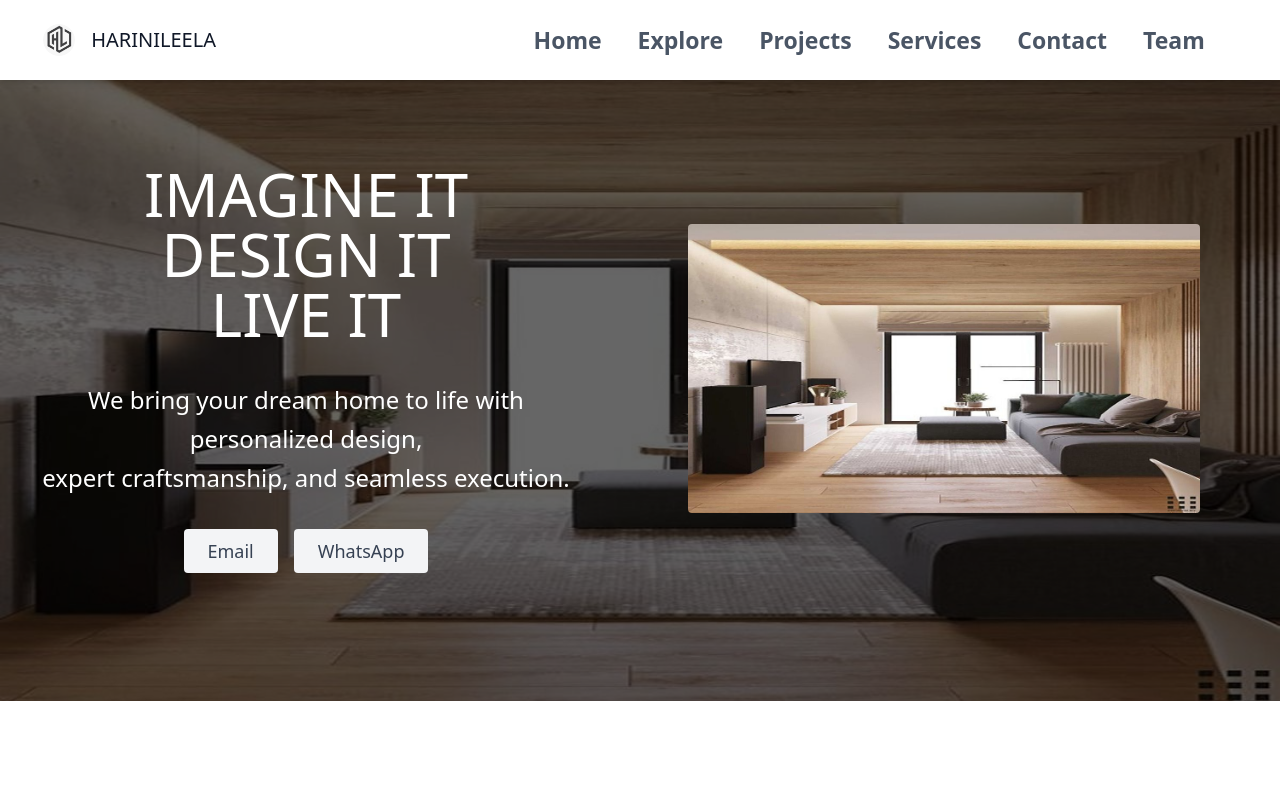
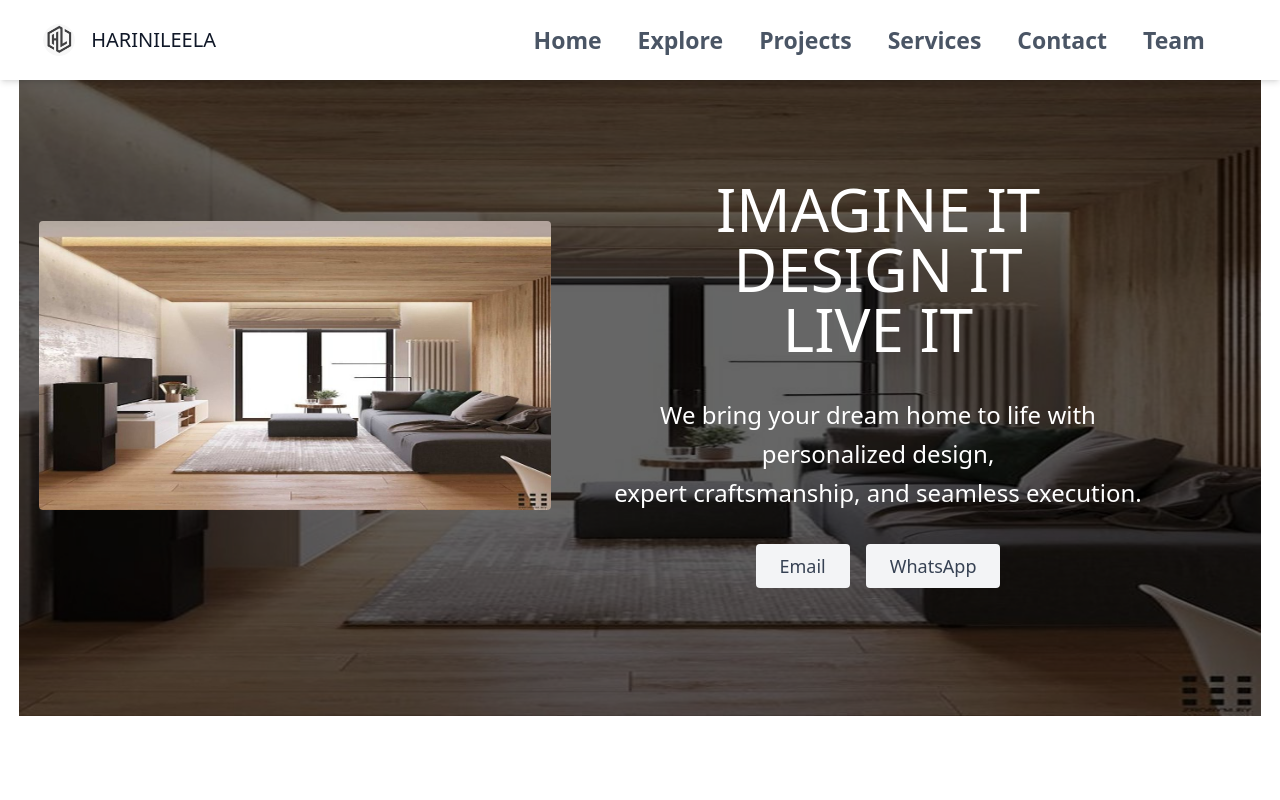
Before and after one commit to nkr1320/interiortesting1, a React (Vite) app: page / in a window 1280 px wide. Shown: the top 800 px of the page. Built offline with nearby package versions, Linux system fonts and the light colour scheme.

Commit message:
Update HeroSection.jsx
complete design changed

```diff
--- a/src/TailwindBlocks/Components/Pages/HeroSection.jsx
+++ b/src/TailwindBlocks/Components/Pages/HeroSection.jsx
@@ -5,16 +5,14 @@ import living from '../Pages/LIVING1.jpg';
 const HeroSection = () => {
   return (
     <>
-      <section id="HeroSection" className="text-gray-600 body-font">
+      <section id="HeroSection" className="text-gray-600 body-font lg:mb-10 mt-[15px] lg:w-[97%] lg:mx-auto">
+
         {/* Wrapper div with relative positioning and background image */}
-        <div
-          className="relative container mx-auto flex px-5 py-24 md:flex-row flex-col items-center"
-          style={{
-            backgroundImage: `url(${living})`,
-            backgroundSize: 'cover',
-            backgroundPosition: 'center',
-          }}
-        >
+        <div className="relative container mx-auto flex px-5 py-24 md:flex-row flex-col items-center" style={{ backgroundImage: `url(${living})`,  backgroundSize: 'cover',    backgroundPosition: 'center',  }} >
+          {/* Image section (kept as-is) */}
+          <div className="relative z-10 lg:max-w-lg lg:w-full md:w-1/2 w-5/6 mr-2 lg:mr-15 mb-9 mt-4 md:mt-9">
+            <img className="object-cover object-center rounded" alt="hero" src={living} />
+          </div>
           {/* Dark overlay */}
           <div className="absolute inset-0 bg-black opacity-60 z-0"></div>
 
@@ -32,6 +30,9 @@ const HeroSection = () => {
               We bring your dream home to life with personalized design,
               <br /> expert craftsmanship, and seamless execution.
             </p>
+
+
+
             <div className="flex justify-center mb-4 md:mb-8">
               {/* Email button */}
               <a
@@ -58,10 +59,7 @@ const HeroSection = () => {
 
           </div>
 
-          {/* Image section (kept as-is) */}
-<div className="relative z-10 lg:max-w-lg lg:w-full md:w-1/2 w-5/6 mr-2 lg:mr-15 mt-4 md:mt-9">
-  <img className="object-cover object-center rounded" alt="hero" src={living} />
-</div>
+
         </div>
       </section>
     </>
```
Lines whose indentation alone changed are shown as unchanged.
